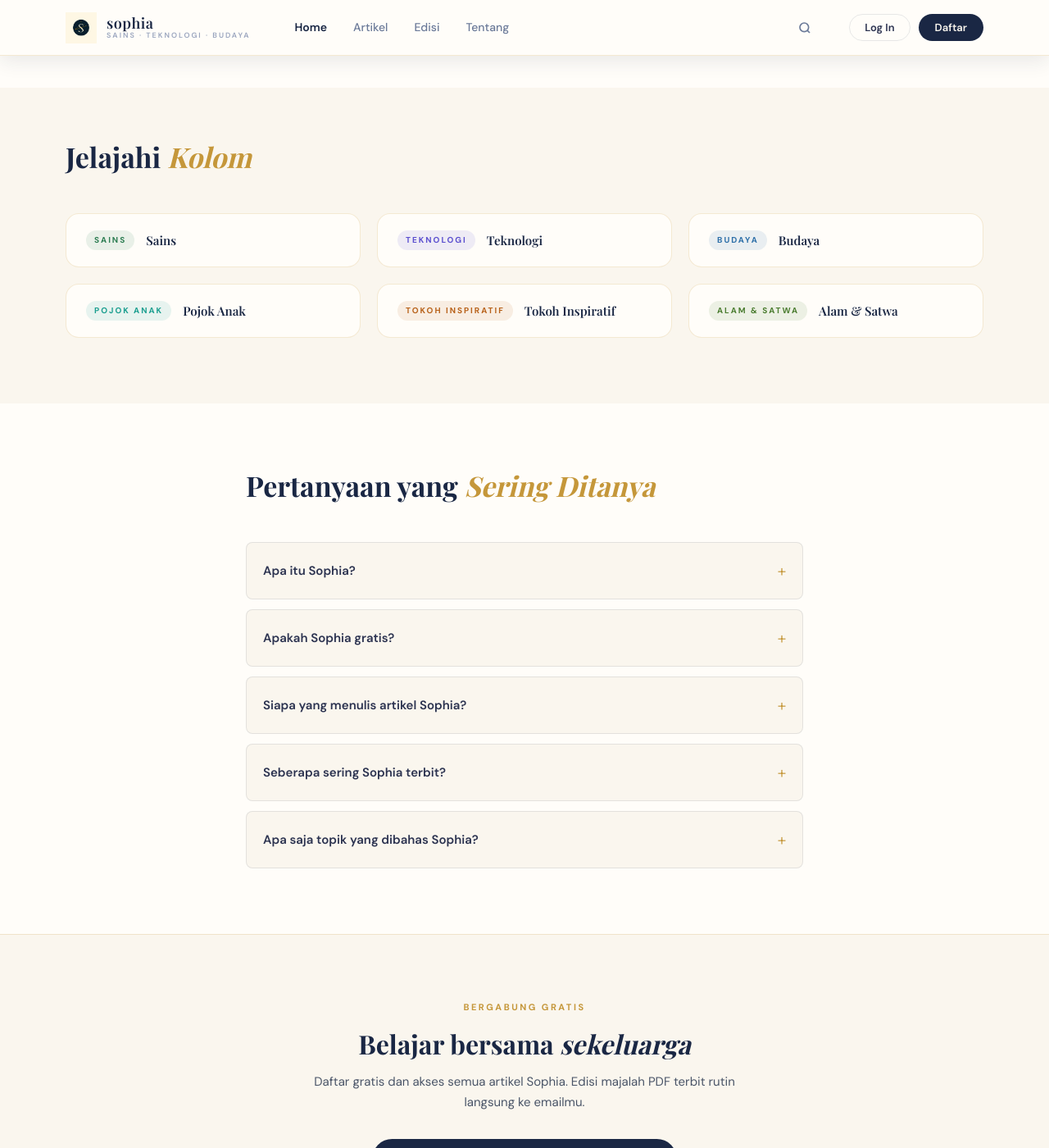
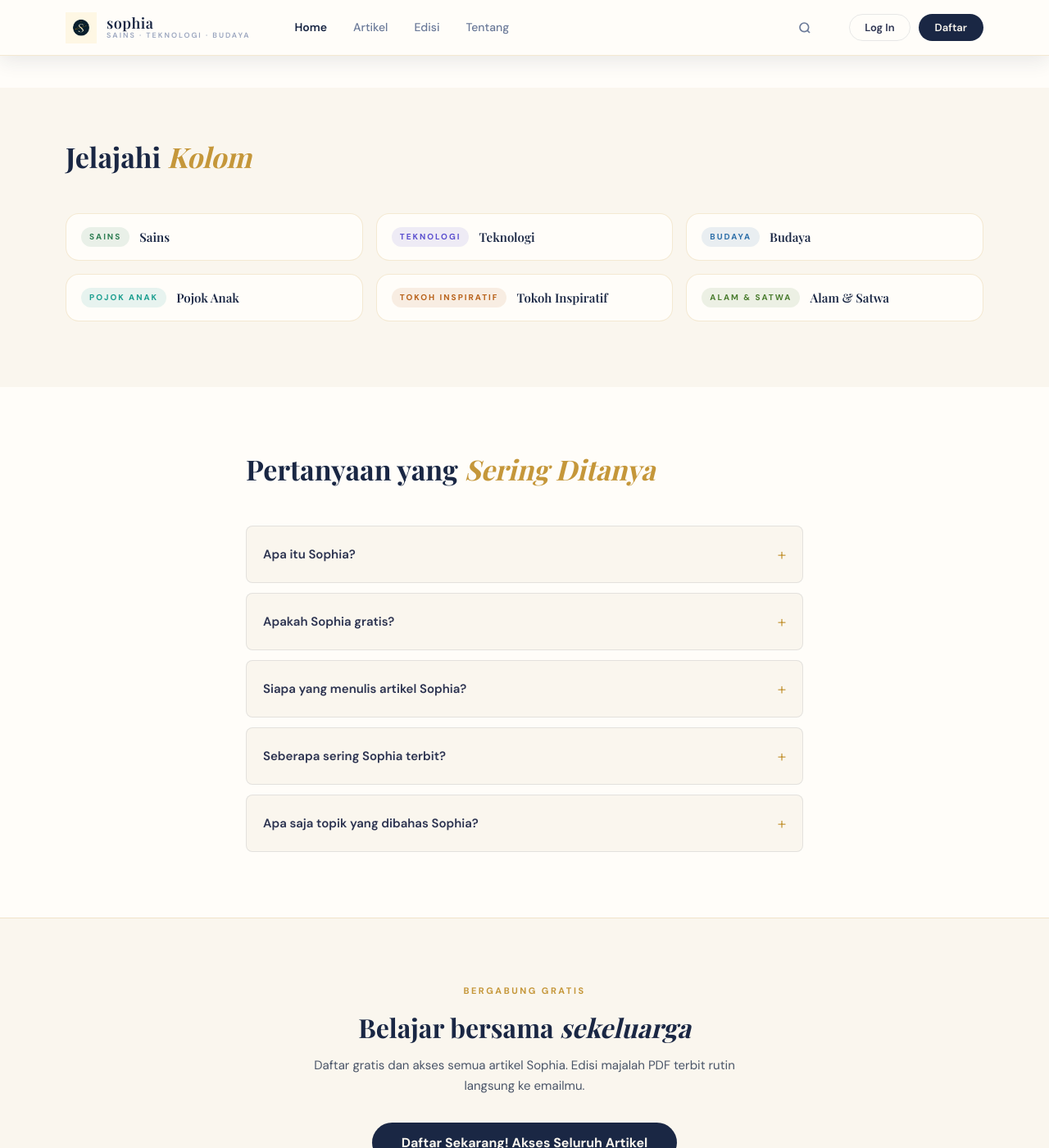
Before and after one commit to sophia-majalah-sains/sophia, a Jekyll site: the page built from index.html, in a window 1280 px wide and 1400 px high, scrolled down 1775 px. Shown: the whole window at 82% size. Built offline with Jekyll 4.4.1, drawn with Linux system fonts in a browser that asks for light colours; some web fonts are replaced.

```diff
--- a/assets/css/main.css
+++ b/assets/css/main.css
@@ -1540,6 +1540,28 @@
 
 .signup-btn:hover { background: var(--gold); color: var(--navy); }
 
+/* ── KOLOM GRID ── */
+.kolom-grid { grid-template-columns: repeat(3, 1fr); }
+@media (max-width: 960px) { .kolom-grid { grid-template-columns: repeat(2, 1fr); } }
+@media (max-width: 480px) { .kolom-grid { grid-template-columns: 1fr; } }
+
+.kolom-card {
+  display: flex;
+  align-items: center;
+  gap: 12px;
+  background: var(--warm-white);
+  border: 1px solid var(--border-gold);
+  border-radius: var(--radius-lg);
+  padding: 16px 18px;
+  transition: transform 0.2s, box-shadow 0.2s;
+  text-decoration: none;
+  overflow: hidden;
+}
+@media (max-width: 480px) {
+  .kolom-card { padding: 14px 16px; gap: 10px; }
+  .kolom-card span:last-child { font-size: 13px !important; }
+}
+
 /* ── BREADCRUMB ── */
 .article-breadcrumb {
   background: var(--cream);
--- a/index.html
+++ b/index.html
@@ -94,18 +94,14 @@
     <div class="section-header fade-up">
       <h2 class="section-title">Jelajahi <span>Kolom</span></h2>
     </div>
-    <div style="display:grid; grid-template-columns: repeat(3,1fr); gap:20px;">
+    <div style="display:grid; grid-template-columns: repeat(3,1fr); gap:16px;" class="kolom-grid">
       {% assign rubriks = "Sains,Teknologi,Budaya,Pojok Anak,Tokoh Inspiratif,Alam & Satwa" | split: "," %}
       {% for rubrik in rubriks %}
       {% assign slug = rubrik | downcase | replace: ' ', '-' | replace: '&', '' | replace: '--', '-' %}
-      <a href="{{ '/artikel' | relative_url }}?rubrik={{ slug }}" class="fade-up" style="
-        display:flex; align-items:center; gap:14px;
-        background: var(--warm-white); border:1px solid var(--border-gold);
-        border-radius: var(--radius-lg); padding:20px 24px;
-        transition: transform 0.2s, box-shadow 0.2s;
-        text-decoration:none;
-      " onmouseover="this.style.transform='translateY(-3px)';this.style.boxShadow='var(--shadow-md)'" onmouseout="this.style.transform='';this.style.boxShadow=''">
-        <span class="card-rubrik rubrik-{{ slug }}" style="margin:0; font-size:10px;">{{ rubrik }}</span>
+      <a href="{{ '/artikel' | relative_url }}?rubrik={{ slug }}" class="kolom-card fade-up"
+        onmouseover="this.style.transform='translateY(-3px)';this.style.boxShadow='var(--shadow-md)'"
+        onmouseout="this.style.transform='';this.style.boxShadow=''">
+        <span class="card-rubrik rubrik-{{ slug }}" style="margin:0; font-size:10px; flex-shrink:0;">{{ rubrik }}</span>
         <span style="font-family:'Playfair Display',serif; font-size:15px; font-weight:600; color:var(--navy);">{{ rubrik }}</span>
       </a>
       {% endfor %}
```
